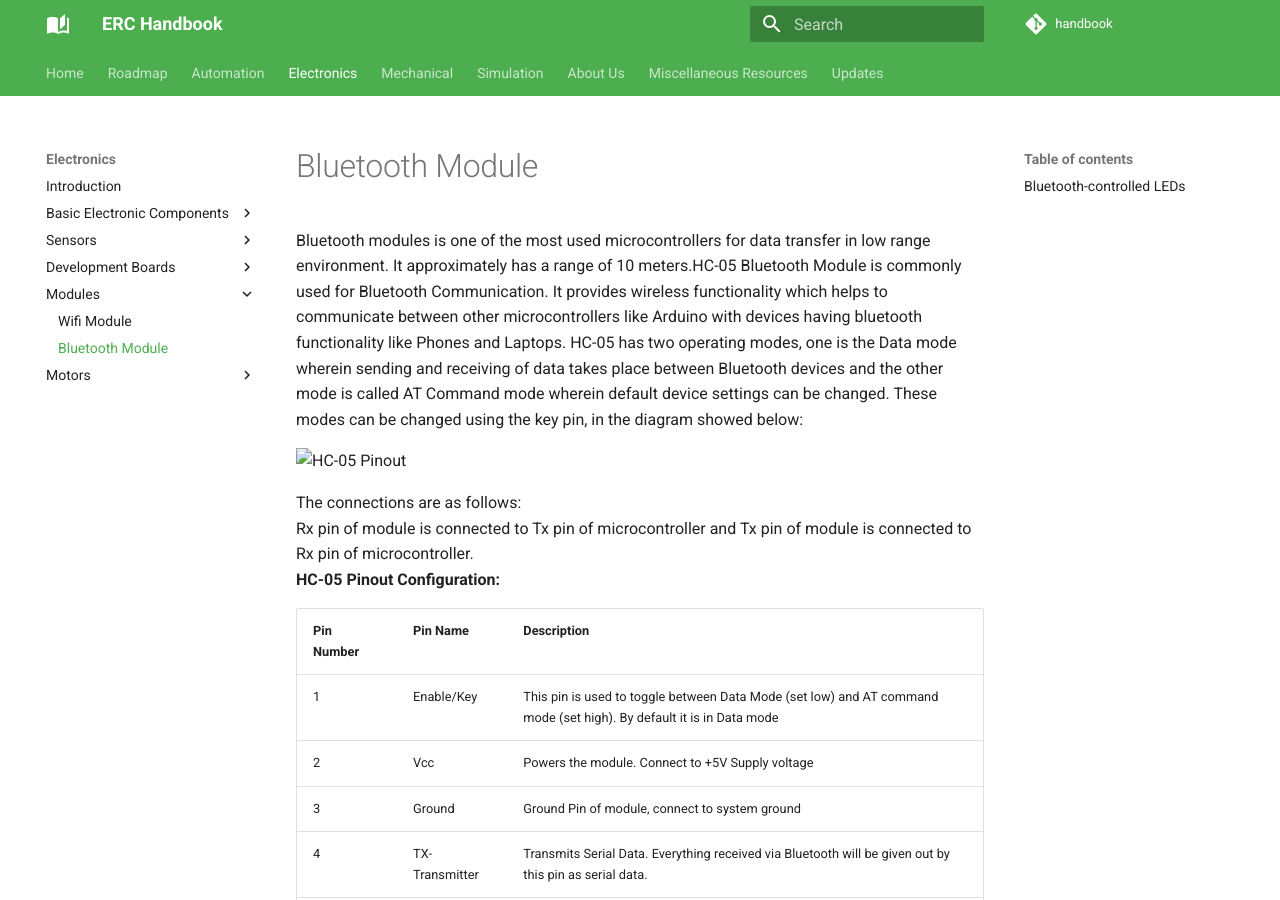
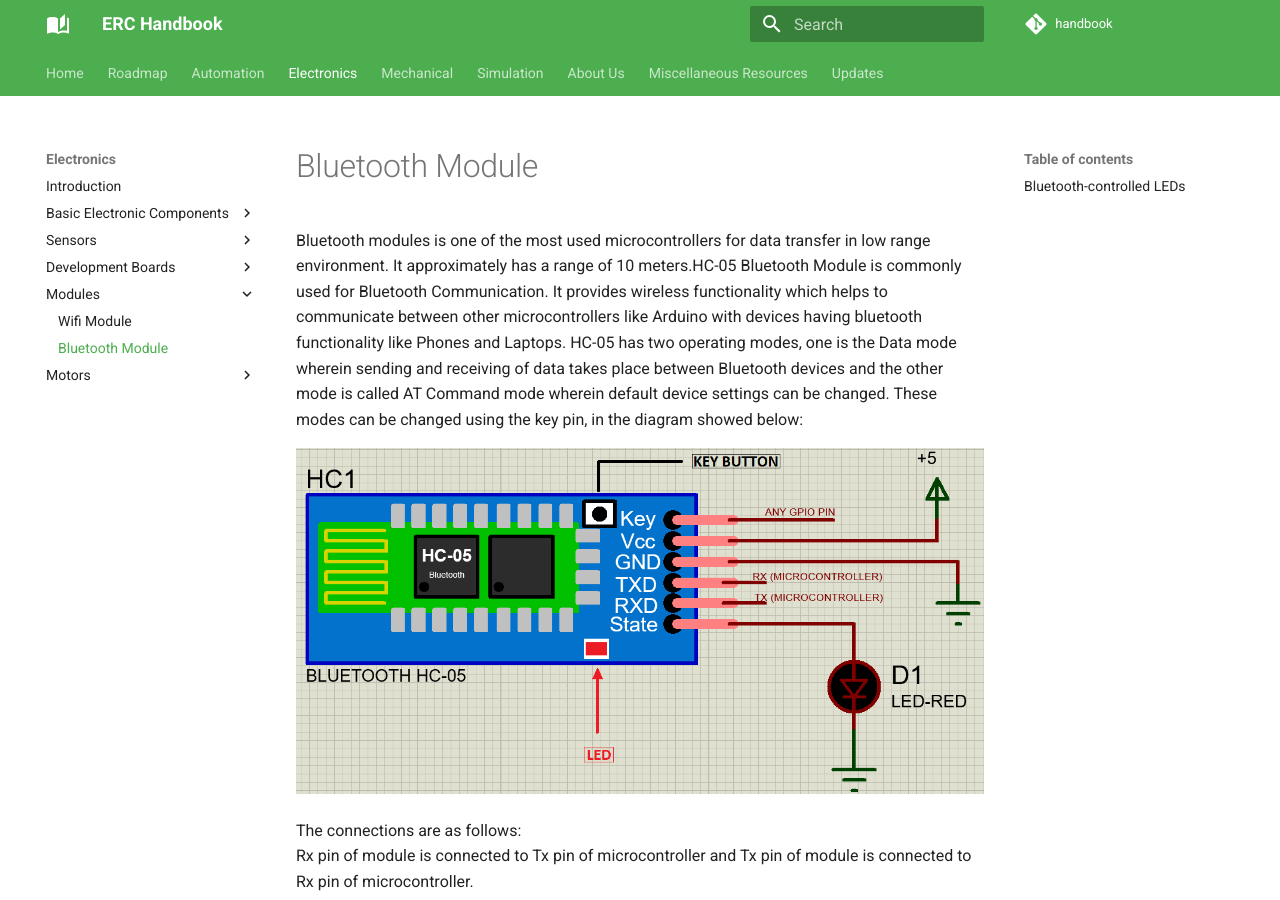
Before and after one commit to ERC-BPGC/handbook, an MkDocs documentation site: the page built from docs/electronics/Modules/Bluetooth.md, in a window 1280 px wide and 900 px high. Built offline with MkDocs 1.6.1 and Material for MkDocs 9.7.7, drawn with Linux system fonts in a browser that asks for light colours; comment, search, counter and statistics services are not loaded.

Commit message:
Added Bluetooth Module

````diff
--- a/docs/electronics/Modules/Bluetooth.md
+++ b/docs/electronics/Modules/Bluetooth.md
@@ -2,7 +2,7 @@
 Bluetooth modules is one of the most used microcontrollers for data transfer in low range environment. It approximately has a range of 10 meters.HC-05 Bluetooth Module is commonly used for Bluetooth Communication. It provides wireless functionality which helps to communicate between other microcontrollers like Arduino with devices having bluetooth functionality like Phones and Laptops.
 HC-05 has two operating modes, one is the Data mode wherein sending and receiving of data takes place between Bluetooth devices and the other mode is called AT Command mode wherein default device settings can be changed. These modes can be changed using the key pin, in the diagram showed below:
 
-![HC-05 Pinout](images\HC-05-Bluetooth-Module-pinout.png)
+![HC-05 Pinout](images/HC-05-Bluetooth-Module-pinout.png)
 
 The connections are as follows: <br>
 Rx pin of module is connected to Tx pin of microcontroller and Tx pin of module is connected to Rx pin of microcontroller.<br>
@@ -38,7 +38,7 @@
 
 **Steps:-**<br>
 1. Make the connections as shown in the above image. Don’t connect the RX & TX pins WHILE/BEFORE  uploading the code !<br>
-![image](images\bluetooh_connetion.jpg)
+![image](images/bluetooh_connetion.jpg)
 2. When you are connecting to the Bluetooth module for the first time, it will ask you the password. Enter 0000 OR 1234.<br>
 3. Copy the code given below:-<br>
 ```cpp
````
